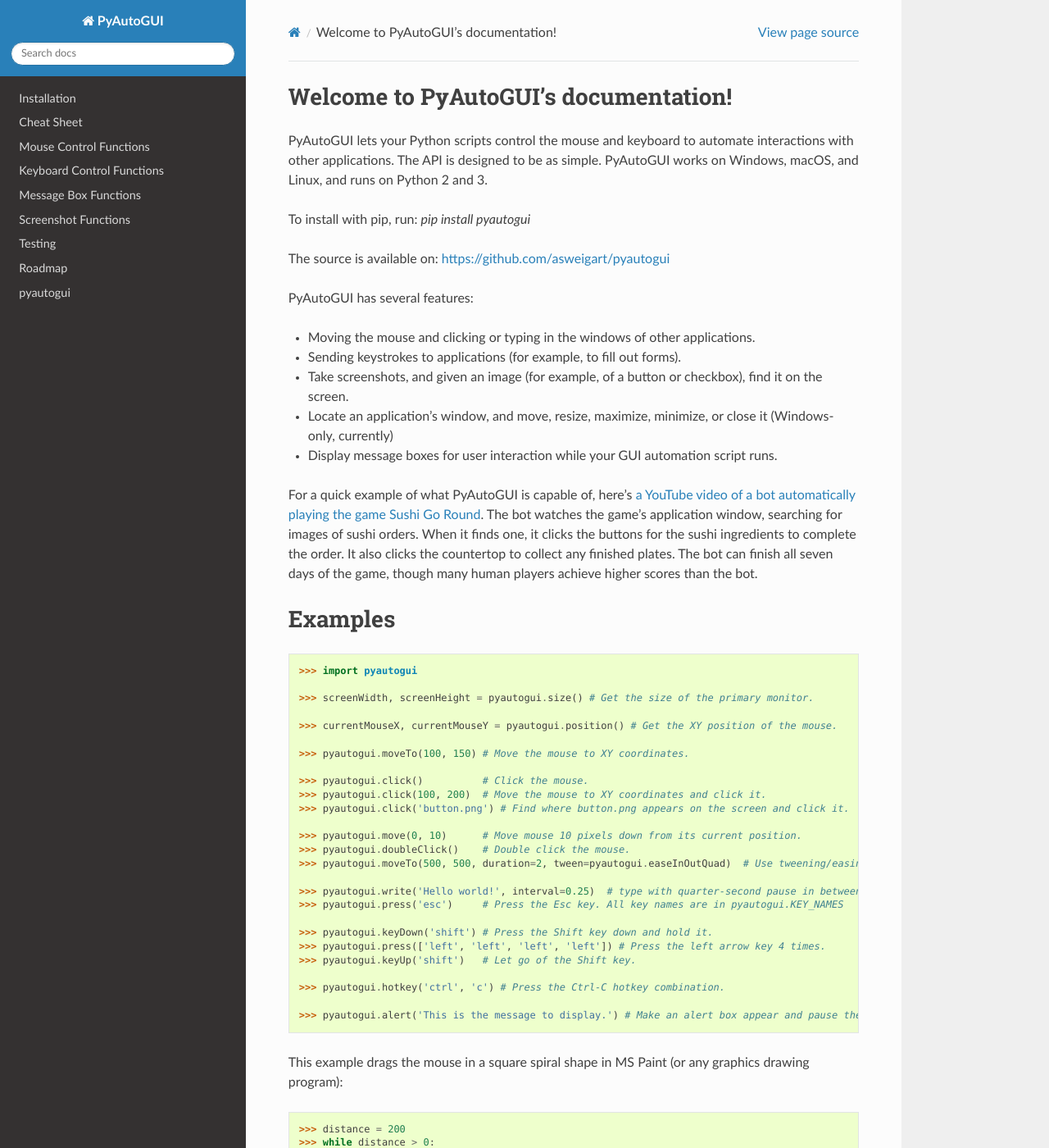
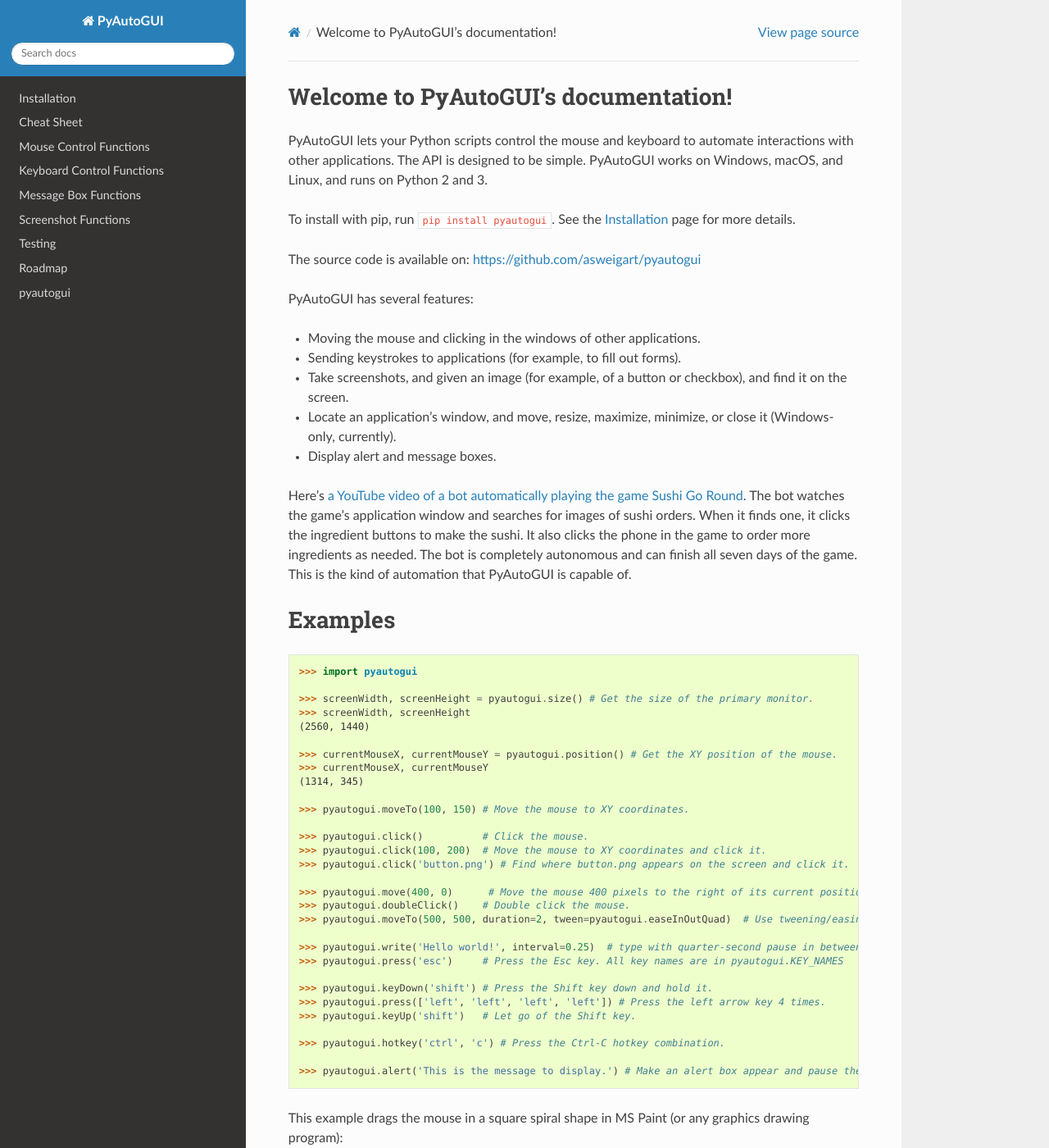
Before and after one commit to asweigart/pyautogui, a Sphinx documentation site: the page built from docs/index.rst, in a window 1280 px wide and 1400 px high. Shown: the whole window at 82% size. Built offline with Sphinx 7.4.7 and the Read the Docs theme 2.0.0, drawn with Linux system fonts in a browser that asks for light colours.

Commit message:
Bug fix for the apps key in Linux. Fixed the short description of the package.

```diff
--- a/AUTHORS.txt
+++ b/AUTHORS.txt
@@ -29,6 +29,7 @@
 Fornost461 https://github.com/Fornost461
 Harrison https://github.com/Sentdex
 Hugo Salvador https://github.com/hugoesb
+i-need-to-tell-you-something https://github.com/i-need-to-tell-you-something
 jakibaki https://github.com/
 Jeff Triplett https://github.com/jefftriplett
 Jeremy R. Gray https://github.com/jeremygray
--- a/docs/index.rst
+++ b/docs/index.rst
@@ -7,21 +7,21 @@
 =====================================
 
 
-PyAutoGUI lets your Python scripts control the mouse and keyboard to automate interactions with other applications. The API is designed to be as simple. PyAutoGUI works on Windows, macOS, and Linux, and runs on Python 2 and 3.
+PyAutoGUI lets your Python scripts control the mouse and keyboard to automate interactions with other applications. The API is designed to be simple. PyAutoGUI works on Windows, macOS, and Linux, and runs on Python 2 and 3.
 
-To install with pip, run: `pip install pyautogui`
+To install with pip, run ``pip install pyautogui``. See the :doc:`install` page for more details.
 
-The source is available on: https://github.com/asweigart/pyautogui
+The source code is available on: https://github.com/asweigart/pyautogui
 
 PyAutoGUI has several features:
 
-* Moving the mouse and clicking or typing in the windows of other applications.
+* Moving the mouse and clicking in the windows of other applications.
 * Sending keystrokes to applications (for example, to fill out forms).
-* Take screenshots, and given an image (for example, of a button or checkbox), find it on the screen.
-* Locate an application's window, and move, resize, maximize, minimize, or close it (Windows-only, currently)
-* Display message boxes for user interaction while your GUI automation script runs.
+* Take screenshots, and given an image (for example, of a button or checkbox), and find it on the screen.
+* Locate an application's window, and move, resize, maximize, minimize, or close it (Windows-only, currently).
+* Display alert and message boxes.
 
-For a quick example of what PyAutoGUI is capable of, here's `a YouTube video of a bot automatically playing the game Sushi Go Round <https://www.youtube.com/watch?v=lfk_T6VKhTE>`_. The bot watches the game's application window, searching for images of sushi orders. When it finds one, it clicks the buttons for the sushi ingredients to complete the order. It also clicks the countertop to collect any finished plates. The bot can finish all seven days of the game, though many human players achieve higher scores than the bot.
+Here's `a YouTube video of a bot automatically playing the game Sushi Go Round <https://www.youtube.com/watch?v=lfk_T6VKhTE>`_. The bot watches the game's application window and searches for images of sushi orders. When it finds one, it clicks the ingredient buttons to make the sushi. It also clicks the phone in the game to order more ingredients as needed. The bot is completely autonomous and can finish all seven days of the game. This is the kind of automation that PyAutoGUI is capable of.
 
 Examples
 ========
@@ -31,8 +31,12 @@
     >>> import pyautogui
 
     >>> screenWidth, screenHeight = pyautogui.size() # Get the size of the primary monitor.
+    >>> screenWidth, screenHeight
+    (2560, 1440)
 
     >>> currentMouseX, currentMouseY = pyautogui.position() # Get the XY position of the mouse.
+    >>> currentMouseX, currentMouseY
+    (1314, 345)
 
     >>> pyautogui.moveTo(100, 150) # Move the mouse to XY coordinates.
 
@@ -40,7 +44,7 @@
     >>> pyautogui.click(100, 200)  # Move the mouse to XY coordinates and click it.
     >>> pyautogui.click('button.png') # Find where button.png appears on the screen and click it.
 
-    >>> pyautogui.move(0, 10)      # Move mouse 10 pixels down from its current position.
+    >>> pyautogui.move(400, 0)      # Move the mouse 400 pixels to the right of its current position.
     >>> pyautogui.doubleClick()    # Double click the mouse.
     >>> pyautogui.moveTo(500, 500, duration=2, tween=pyautogui.easeInOutQuad)  # Use tweening/easing function to move mouse over 2 seconds.
 
--- a/setup.py
+++ b/setup.py
@@ -21,7 +21,7 @@
     url='https://github.com/asweigart/pyautogui',
     author='Al Sweigart',
     author_email='al@inventwithpython.com',
-    description=('PyAutoGUI lets Python control the mouse and keyboard, and other GUI automation tasks. For Windows, macOS, and Linux, on Python 3 and 2.'),
+    description=('PyAutoGUI lets your Python scripts control the mouse and keyboard to automate interactions with other applications. The API is designed to be simple. PyAutoGUI works on Windows, macOS, and Linux, and runs on Python 2 and 3.'),
     long_description=long_description,
     long_description_content_type="text/markdown",
     license='BSD',
```
